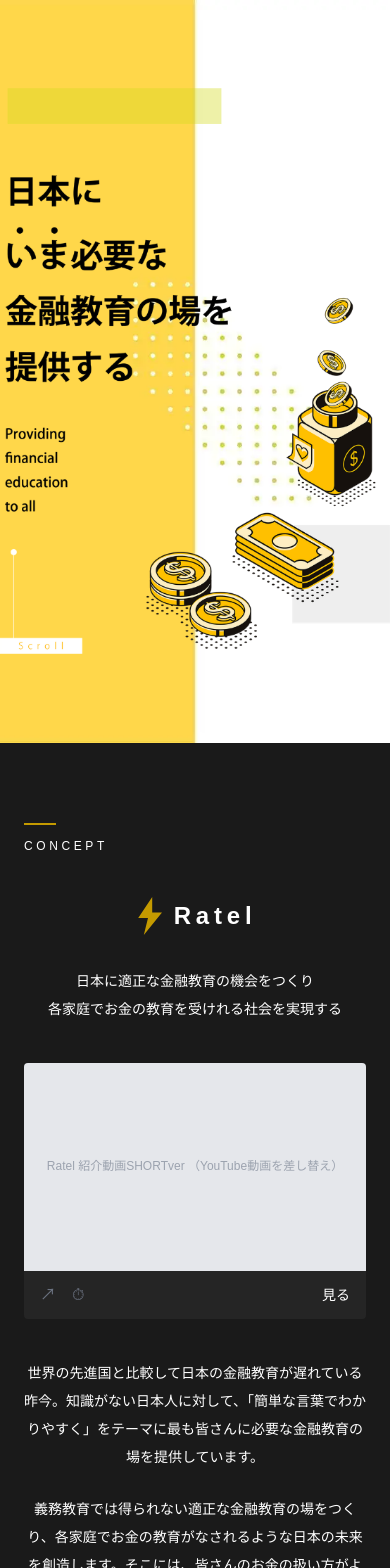
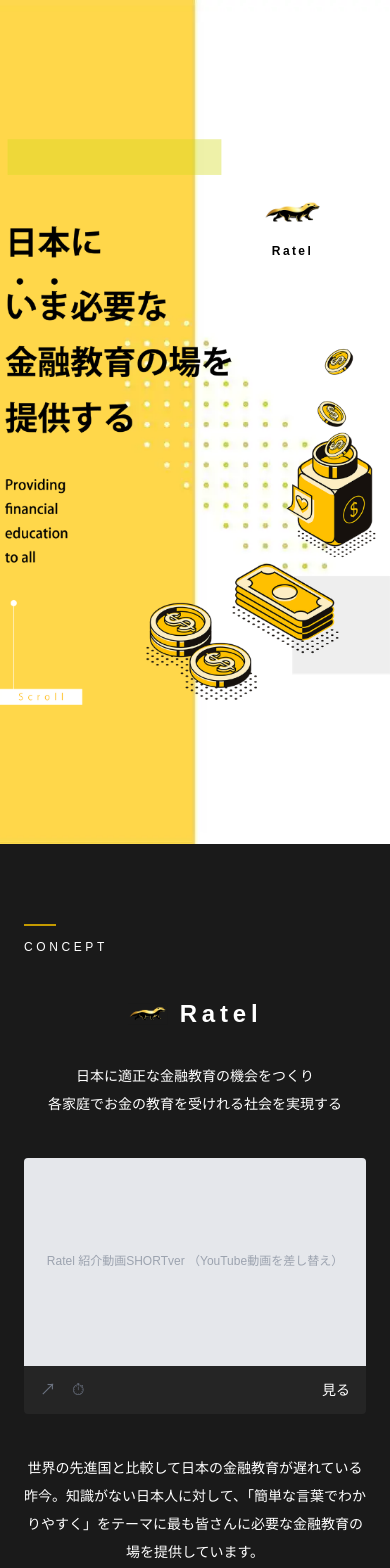
Before and after one commit to yutak08177-NGU/Rater, a Next.js app: page / in a window 390 px wide. Shown: the top 1568 px of the page. Built offline with nearby package versions, Linux system fonts and the light colour scheme.

Commit message:
ロゴ・文言等のレイアウト修正

```diff
--- a/app/page.tsx
+++ b/app/page.tsx
@@ -1,18 +1,5 @@
 import Image from "next/image";
 
-function LightningBolt({ className = "", size = 24 }: { className?: string; size?: number }) {
-  return (
-    <svg
-      width={size}
-      height={Math.round(size * 1.35)}
-      viewBox="0 0 20 27"
-      fill="currentColor"
-      className={className}
-    >
-      <path d="M13 0L3 15h7L7 27l13-16h-7z" />
-    </svg>
-  );
-}
 
 function Placeholder({ label, className = "" }: { label: string; className?: string }) {
   return (
@@ -56,14 +43,14 @@
 
 export default function Home() {
   const mapsUrl =
-    "https://www.google.com/maps/search/?api=1&query=〒163-1055+東京都新宿区西新宿3-7-1-2";
+    "https://www.google.com/maps/search/?api=1&query=東京都新宿区西新宿5-5-1+ザ・パークハウス西新宿";
   const mapsEmbedUrl =
-    "https://maps.google.com/maps?q=東京都新宿区西新宿3-7-1-2&hl=ja&z=16&output=embed";
+    "https://maps.google.com/maps?q=東京都新宿区西新宿5-5-1+ザ・パークハウス西新宿&hl=ja&z=16&output=embed";
 
   return (
     <main>
       {/* ===== HERO ===== */}
-      <section className="relative" style={{ height: "88vh" }}>
+      <section className="relative h-screen md:h-[88vh]">
         {/* 背景画像 */}
         <Image
           src="/images/hero-back.webp"
@@ -82,16 +69,21 @@
             className="object-contain"
           />
         </div>
-        {/* 前景：スマホ用 ↓ height: "Xvh" でサイズ調整（例: "60vh", "80vh"） */}
-        <div className="flex md:hidden absolute inset-0 items-center justify-center z-10">
-          <div className="relative" style={{ width: "100%", height: "100vh" }}>
+        {/* 前景：スマホ用イラスト */}
+        <div className="flex md:hidden absolute inset-0 z-10">
+          <div className="relative w-full h-full">
             <Image
               src="/images/hero-illustration-phone.png"
               alt="メインビジュアル"
               fill
-              className="object-cover"
+              className="object-cover object-top"
             />
           </div>
+        </div>
+        {/* ロゴ（スマホ・白エリア右上）← ロゴ画像に差し替え可能 */}
+        <div className="flex md:hidden absolute top-[22%] right-0 w-1/2 justify-center z-20 flex-col items-center gap-1">
+          <Image src="/images/ratel-icon.png" alt="Ratel" width={80} height={46} className="object-contain" />
+          <span className="text-xs font-bold tracking-[0.2em] text-black">Ratel</span>
         </div>
       </section>
 
@@ -102,7 +94,7 @@
           <SectionLabel text="CONCEPT" className="text-xs" dark />
           {/* ロゴ文字サイズ → text-2xl を変更 */}
           <div className="flex justify-center items-center gap-3 mb-8">
-            <LightningBolt className="text-[#C49A00]" size={28} />
+            <Image src="/images/ratel-icon-hooter.png" alt="Ratel" width={40} height={24} className="object-contain" />
             <span className="text-2xl font-bold tracking-[0.2em]">Ratel</span>
           </div>
           {/* キャッチコピーサイズ → text-sm を変更 */}
@@ -275,19 +267,37 @@
           <div className="border border-gray-200 bg-white rounded-lg p-4 md:p-8 mb-10 flex items-center justify-between">
             <div className="flex-1 pr-3 md:pr-8">
               <div className="flex items-center gap-2 mb-4 md:mb-6">
-                <LightningBolt className="text-[#C4A43A]" size={18} />
+                <Image src="/images/ratel-icon.png" alt="Ratel" width={44} height={26} className="object-contain" />
                 <span className="font-bold text-black text-base tracking-[0.15em]">Ratel</span>
               </div>
               <p className="text-xs text-gray-500 mb-1">CEO</p>
-              <h3 className="text-xl md:text-3xl font-bold text-black">サンプル</h3>
-              <p className="text-xs text-gray-400 mb-4 md:mb-6">yoichi takeda</p>
-              <p className="text-xs md:text-sm text-gray-600">（日本）株式会社 Ratel</p>
-              <p className="text-xs md:text-sm text-gray-600">（香港）Ratel LIMITED</p>
+              <h3 className="text-xl md:text-3xl font-bold text-black">名倉 健太</h3>
+              <p className="text-xs text-gray-400 mb-4 md:mb-6">kenta nagura</p>
+              <p className="text-xs md:text-sm text-gray-600">Ratel 株式会社</p>
             </div>
             <Placeholder label="CEO写真" className="w-32 h-40 md:w-44 md:h-52 rounded flex-shrink-0" />
           </div>
           {/* 経歴（白側） */}
-
+          <div className="space-y-6">
+            <div>
+              <span className="inline-block bg-[#1a1a1a] text-white text-xs font-bold px-3 py-1 rounded mb-3">20 代</span>
+              <p className="text-sm text-gray-700 leading-relaxed">
+                高等学校、専門学校、大学で教育業に携わる。
+              </p>
+            </div>
+            <div>
+              <span className="inline-block bg-[#1a1a1a] text-white text-xs font-bold px-3 py-1 rounded mb-3">30 代</span>
+              <p className="text-sm text-gray-700 leading-relaxed">
+                不動産、保険、その他 金融商品の営業で各トップセールを上げる。
+              </p>
+            </div>
+            <div>
+              <span className="inline-block bg-[#1a1a1a] text-white text-xs font-bold px-3 py-1 rounded mb-3">現在</span>
+              <p className="text-sm text-gray-700 leading-relaxed">
+                金融教育事業を立ち上げ、日本国内の法人・個人に向けに、お金や投資の考え方を学べるセミナーを全国やオンラインで主宰。
+              </p>
+            </div>
+          </div>
         </div>
       </section>
 
@@ -313,10 +323,10 @@
         </div>
         <div className="relative z-10 max-w-3xl mx-auto py-16 px-8">
           <SectionLabel text="COMPANY" className="text-xs" />
-          <h3 className="text-xl font-bold text-black mb-4">株式会社 Ratel</h3>
+          <h3 className="text-xl font-bold text-black mb-4">Ratel 株式会社</h3>
           <p className="text-sm text-black">TOKYO OFFICE</p>
-          <p className="text-sm text-black mt-1">〒163-1055</p>
-          <p className="text-sm text-black">東京都新宿区西新宿3-7-1-2</p>
+          <p className="text-sm text-black mt-1">〒160-0023</p>
+          <p className="text-sm text-black">東京都新宿区西新宿5-5-1 ザ・パークハウス西新宿タワー60</p>
           {/* 埋め込みGoogleマップ */}
           <div className="mt-6 w-full" style={{ height: "380px" }}>
             <iframe
@@ -346,7 +356,7 @@
       {/* ===== FOOTER ===== */}
       <footer className="bg-[#1a1a1a] py-12 flex flex-col items-center gap-4">
         <div className="flex items-center gap-2">
-          <LightningBolt className="text-[#C4A43A]" size={18} />
+          <Image src="/images/ratel-icon-hooter.png" alt="Ratel" width={28} height={16} className="object-contain" />
           <span className="text-white font-bold tracking-[0.2em]">Ratel</span>
         </div>
         <p className="text-gray-400 text-xs">©2021 Ratel all rights reserved.</p>
```
Also changed, not shown: public/images/ratel-icon-hooter.png (added), public/images/ratel-icon.png (added).
